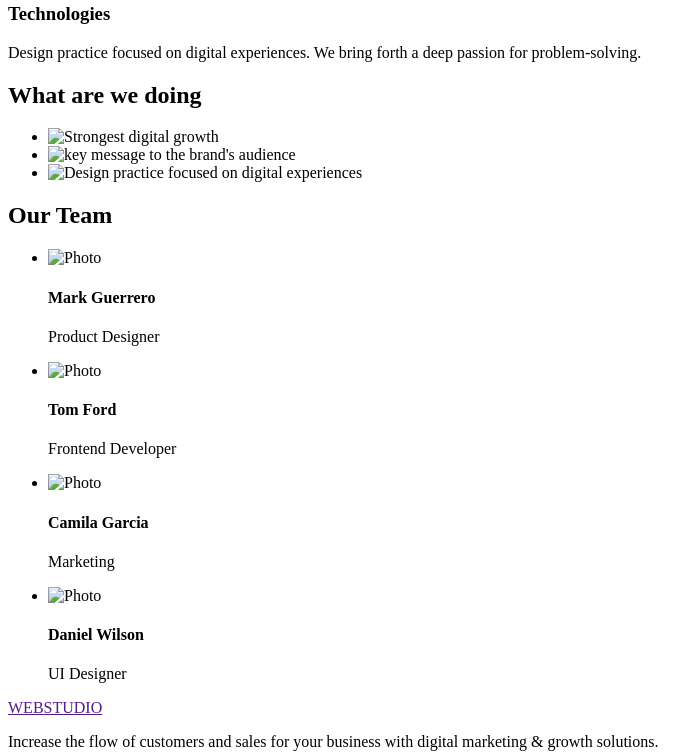
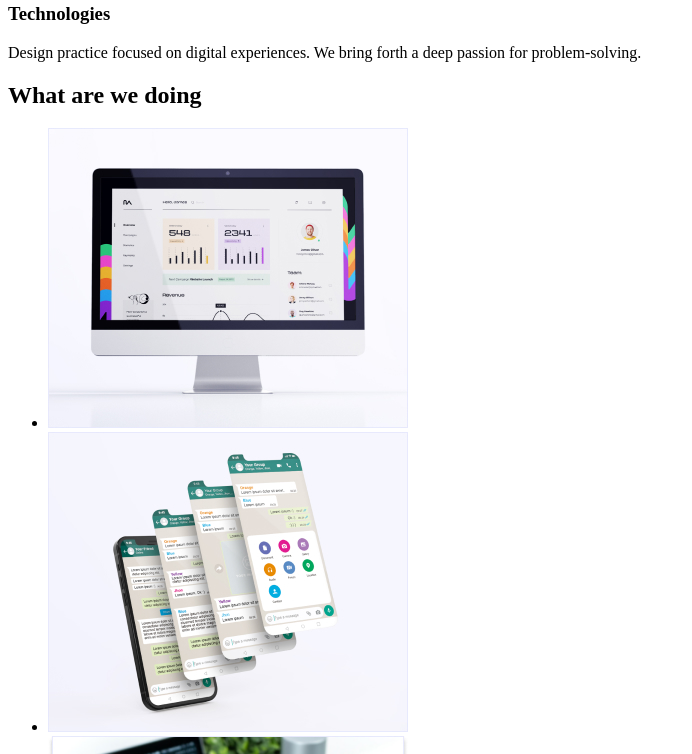
Before and after one commit to Oleksii-Koval/goit-markup-hw-01, a plain HTML site: page index.html in a window 1280 px wide. Shown: the part 479-1233 px from the top of the page, without its empty margins (0-692 px from the left). Drawn offline with Linux system fonts and the light colour scheme; the site is published under a folder, as on GitHub Pages, so addresses that start at the root find nothing.

Commit message:
Update index.html

```diff
--- a/index.html
+++ b/index.html
@@ -53,13 +53,13 @@
             <h2>What are we doing</h2>
             <ul>
                 <li>
-                    <img src="/images/img-1.jpg" alt="Strongest digital growth" width="360" height="300">
+                    <img src="./images/img-1.jpg" alt="Strongest digital growth" width="360" height="300">
                 </li>
                 <li>
-                    <img src="/images/img-2.jpg" alt="key message to the brand's audience" width="360" height="300">
+                    <img src="./images/img-2.jpg" alt="key message to the brand's audience" width="360" height="300">
                 </li>
                 <li>
-                    <img src="/images/img-3.jpg" alt="Design practice focused on digital experiences" width="360"
+                    <img src="./images/img-3.jpg" alt="Design practice focused on digital experiences" width="360"
                         height="300">
                 </li>
             </ul>
@@ -70,7 +70,7 @@
             <ul>
                 <li>
                     <div>
-                        <img src="/images/img-card-1.jpg" alt="Photo">
+                        <img src="./images/img-card-1.jpg" alt="Photo">
                         <section>
                             <h4>Mark Guerrero</h4>
                             <p>Product Designer</p>
@@ -79,7 +79,7 @@
                 </li>
                 <li>
                     <div>
-                        <img src="/images/img-card-2.jpg" alt="Photo">
+                        <img src="./images/img-card-2.jpg" alt="Photo">
                         <section>
                             <h4>Tom Ford</h4>
                             <p>Frontend Developer</p>
@@ -88,7 +88,7 @@
                 </li>
                 <li>
                     <div>
-                        <img src="/images/img-card-3.jpg" alt="Photo">
+                        <img src="./images/img-card-3.jpg" alt="Photo">
                         <section>
                             <h4>Camila Garcia</h4>
                             <p>Marketing</p>
@@ -97,7 +97,7 @@
                 </li>
                 <li>
                     <div>
-                        <img src="/images/img-card-4.jpg" alt="Photo">
+                        <img src="./images/img-card-4.jpg" alt="Photo">
                         <section>
                             <h4>Daniel Wilson</h4>
                             <p>UI Designer</p>
```
